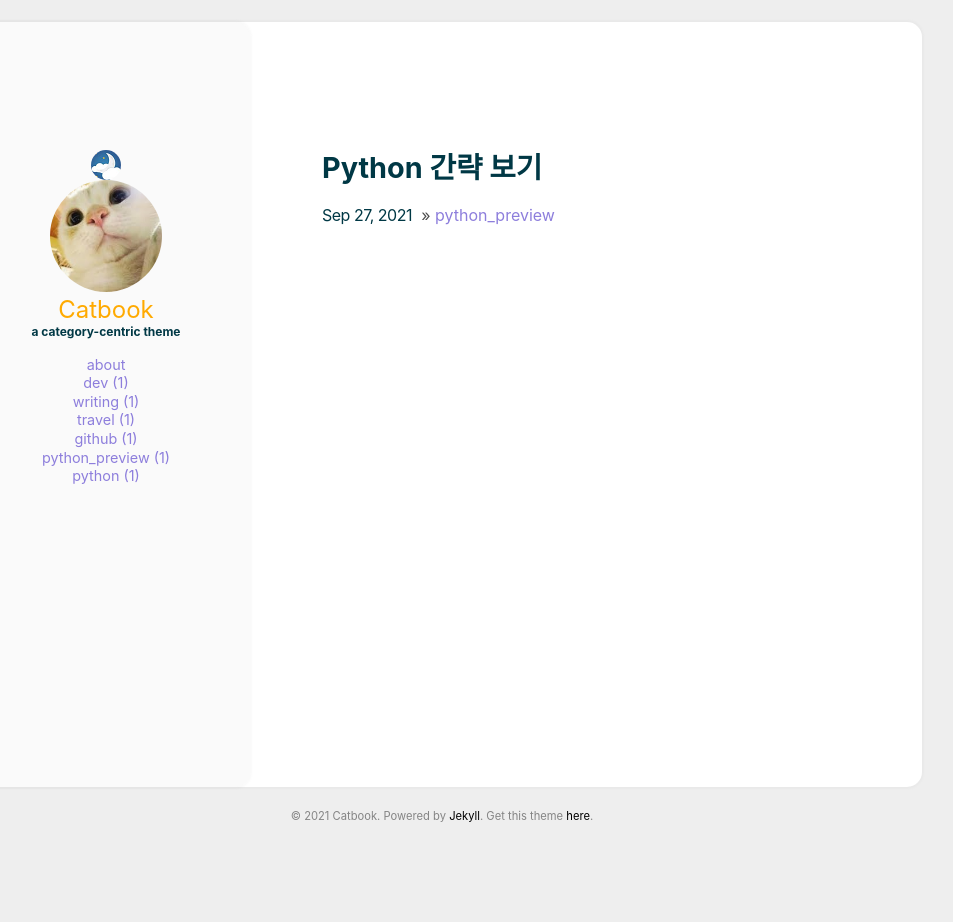
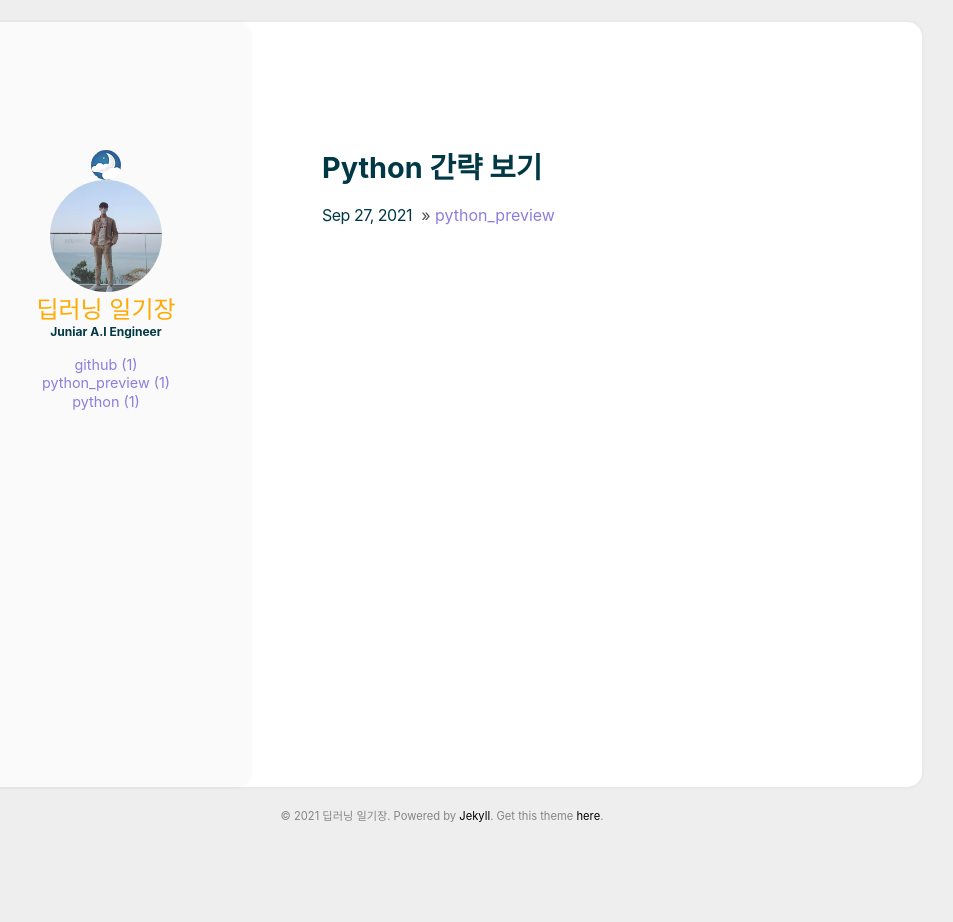
Before and after one commit to sda96/sda96.github.io, a Jekyll site: the page built from _posts/2021-09-27-python_preview.md, in a window 1280 px wide. Shown: the whole page, without its empty margins (198-1151 px from the left). Built offline with Jekyll 4.4.1, drawn with Linux system fonts in a browser that asks for light colours.

Commit message:
new profile image

```diff
--- a/_config.yml
+++ b/_config.yml
@@ -20,11 +20,11 @@ cusdis:
     app_id: #your cusdis app_id
 
 user:
-  name: Catbook
-  pic: /assets/img/cat.jpg
-  picAlt: "catbook"
-  job: a category-centric theme
-  aboutme: true # comment this out if you don't need the 'about' page.
+  name: 딥러닝 일기장
+  pic: /assets/img/profile_image.jpg
+  picAlt: "딥러닝 일기장"
+  job: Juniar A.I Engineer
+  aboutme: false # comment this out if you don't need the 'about' page.
 
 exclude:
   - README.md
```
Also changed, not shown: _posts/2017-10-24-welcome.md (deleted, +0 -25 lines), _posts/2017-11-01-s2.md (deleted, +0 -52 lines), _posts/2018-07-04-t1.md (deleted, +0 -7 lines), _posts/2021-09-28-why_use_python.md (renamed from _posts/2021-09-28-3_why_use_python.md, +4 -0 lines), _posts/2021-09-27-github_blog.md (renamed from _posts/2021-09-27-1_github_blog.md), _posts/2021-09-27-python_preview.md (renamed from _posts/2021-09-27-2_python_preview.md), assets/img/profile_image.jpg (added).
